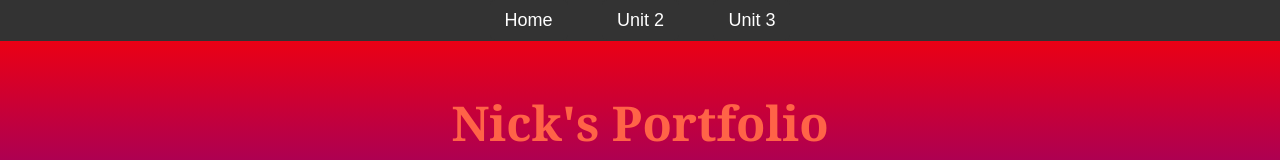
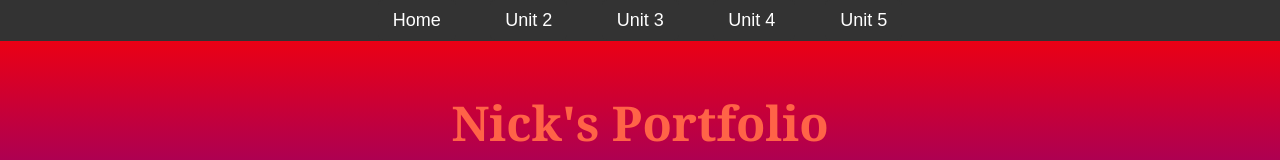
Before and after one commit to RoussevNick1/RoussevNick1.github.io, a plain HTML site: page index.html in a window 1280 px wide. Shown: the top 160 px of the page. Drawn offline with Linux system fonts and the light colour scheme.

Commit message:
Update index.html

```diff
--- a/index.html
+++ b/index.html
@@ -127,7 +127,8 @@
     <a href="index.html">Home</a>
     <a href="unit2.html">Unit 2</a>
     <a href="unit3.html">Unit 3</a>
-
+    <a href="unit4.html">Unit 4 </a>
+    <a href="unit5.html">Unit 5 </a>
    </nav>
 
   <!-- Main Content -->
```
